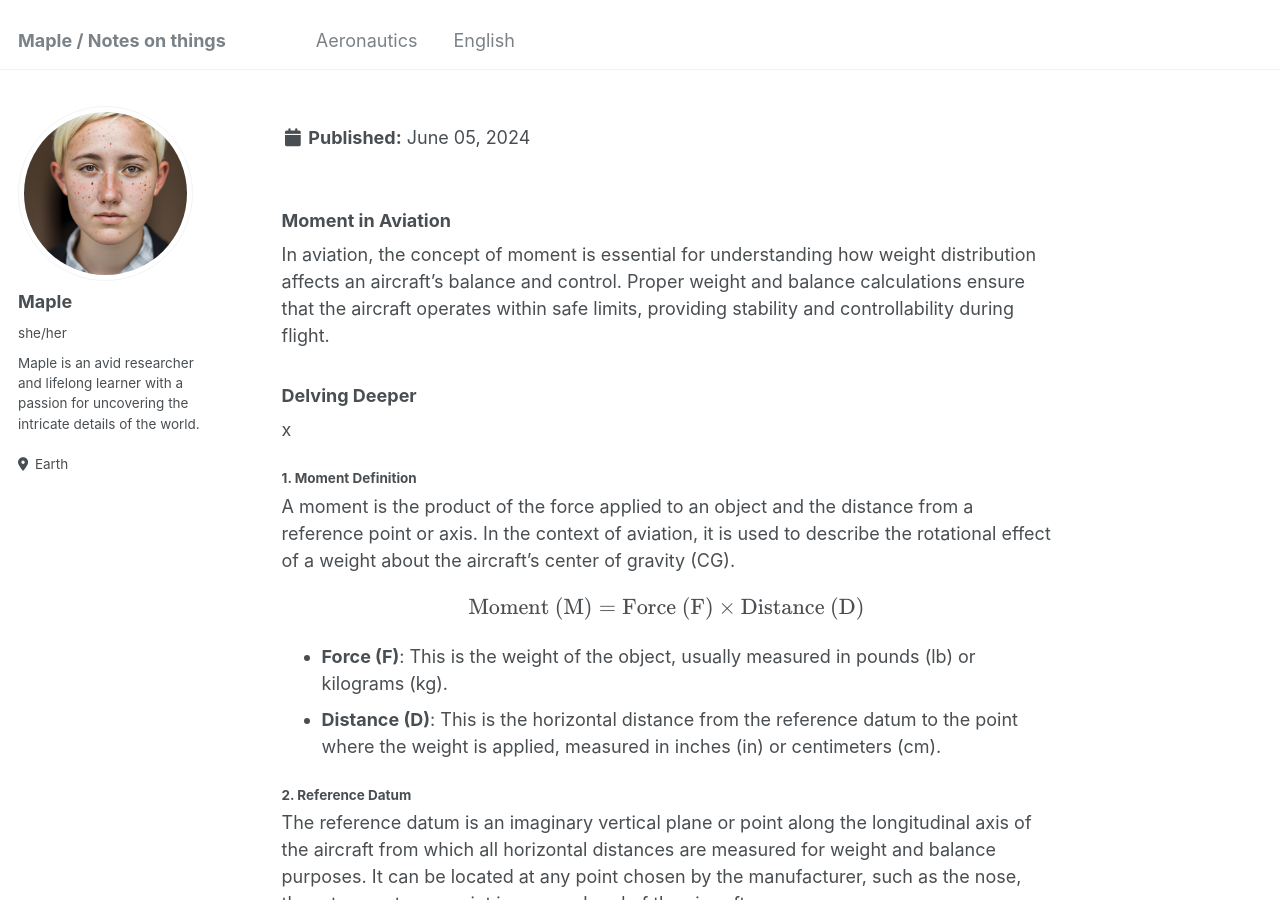
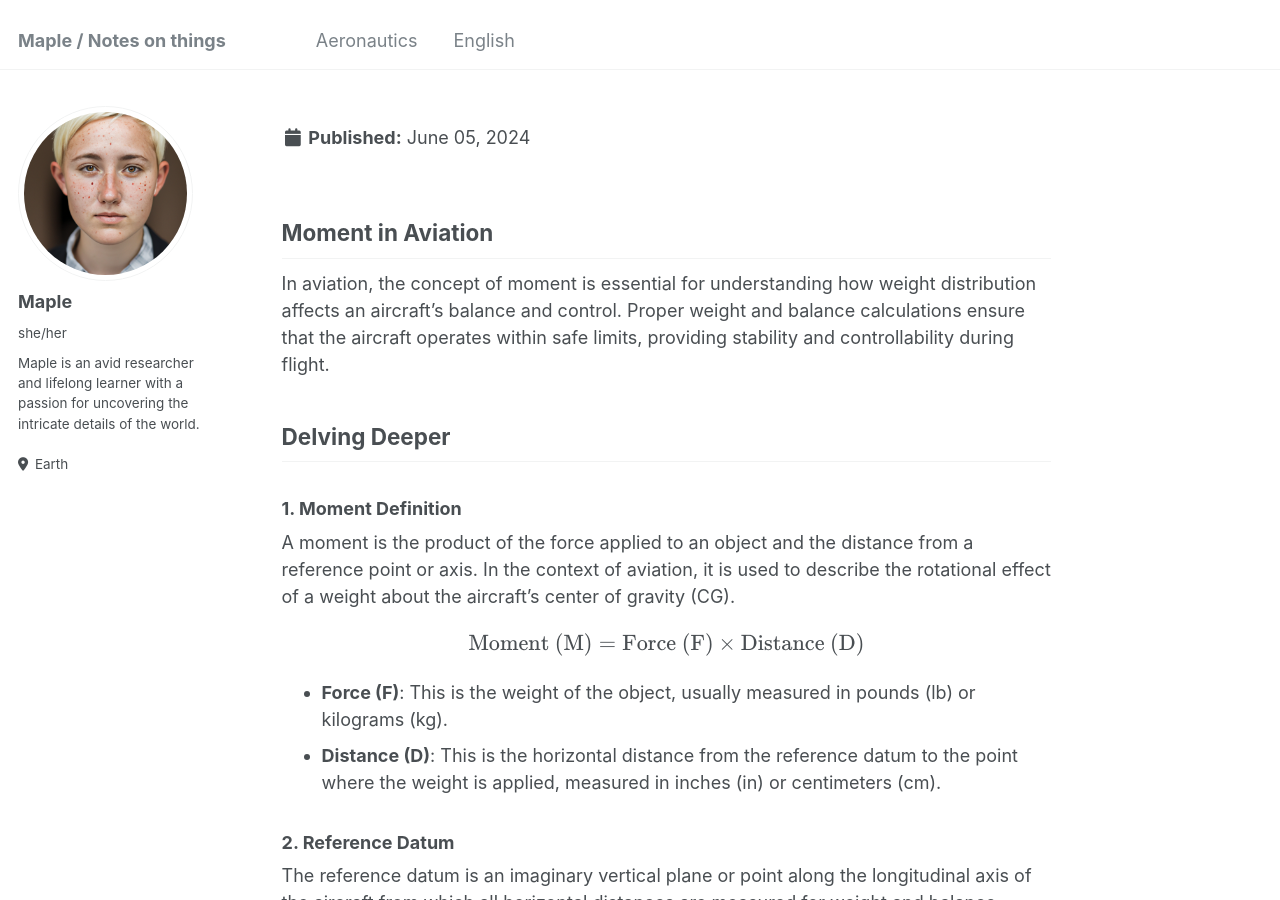
Before and after one commit to Mapleheart-LLC/Mapleheart-llc.github.io, a Jekyll site: the page built from _aeronautics/moment.md, in a window 1280 px wide and 900 px high. Built offline with Jekyll 4.4.1, drawn with Linux system fonts in a browser that asks for light colours.

Commit message:
formatting

```diff
--- a/_aeronautics/moment.md
+++ b/_aeronautics/moment.md
@@ -6,13 +6,13 @@ excerpt: 'In aviation, the concept of moment is essential for understanding how
 date: 2024-05-06
 ---
 
-### Moment in Aviation
+## Moment in Aviation
 
 In aviation, the concept of moment is essential for understanding how weight distribution affects an aircraft's balance and control. Proper weight and balance calculations ensure that the aircraft operates within safe limits, providing stability and controllability during flight.
 
-### Delving Deeper
-x
-#### 1. **Moment Definition**
+## Delving Deeper
+
+### 1. **Moment Definition**
 
 A moment is the product of the force applied to an object and the distance from a reference point or axis. In the context of aviation, it is used to describe the rotational effect of a weight about the aircraft's center of gravity (CG).
 
@@ -21,18 +21,18 @@ A moment is the product of the force applied to an object and the distance from
 - **Force (F)**: This is the weight of the object, usually measured in pounds (lb) or kilograms (kg).
 - **Distance (D)**: This is the horizontal distance from the reference datum to the point where the weight is applied, measured in inches (in) or centimeters (cm).
 
-#### 2. **Reference Datum**
+### 2. **Reference Datum**
 
 The reference datum is an imaginary vertical plane or point along the longitudinal axis of the aircraft from which all horizontal distances are measured for weight and balance purposes. It can be located at any point chosen by the manufacturer, such as the nose, the rotor mast, or a point in space ahead of the aircraft.
 
-#### 3. **Center of Gravity (CG)**
+### 3. **Center of Gravity (CG)**
 
 The center of gravity is the point at which the total weight of the helicopter is considered to be concentrated. Proper loading ensures that the CG stays within specified limits for safe operation.
 
 - **Forward CG Limit**: The most forward position where the CG can be located and still ensure safe flight.
 - **Aft CG Limit**: The most rearward position where the CG can be located and still ensure safe flight.
 
-#### 4. **Weight and Balance Calculations**
+### 4. **Weight and Balance Calculations**
 
 Weight and balance calculations involve determining whether the total weight and CG location are within allowable limits.
 
@@ -40,7 +40,7 @@ Weight and balance calculations involve determining whether the total weight and
 - **Moment Calculation**: Multiply the weight of each item by its distance from the reference datum to find its moment.
 - **CG Calculation**: Divide the total moment by the total weight to find the CG location.
 
-#### 5. **Steps for Weight and Balance Calculation**
+### 5. **Steps for Weight and Balance Calculation**
 
 1. **List all weights and distances**: Identify the weight of each item (crew, passengers, cargo, fuel) and their respective distances from the reference datum.
 2. **Calculate individual moments**: For each item, multiply the weight by its distance from the reference datum.
@@ -49,7 +49,7 @@ Weight and balance calculations involve determining whether the total weight and
 
 \\[ \text{CG} = \frac{\text{Total Moment}}{\text{Total Weight}} \\]
 
-#### 6. **Example Calculation**
+### 6. **Example Calculation**
 
 Suppose you have the following weights and distances from the reference datum:
 
@@ -76,7 +76,7 @@ Suppose you have the following weights and distances from the reference datum:
 
 The CG is located 24.63 inches from the reference datum.
 
-### Importance of Weight and Balance
+## Importance of Weight and Balance
 
 - **Safety**: Ensures the aircraft is within safe operating limits, preventing loss of control.
 - **Performance**: Affects takeoff, climb, cruising, and landing performance.
```
